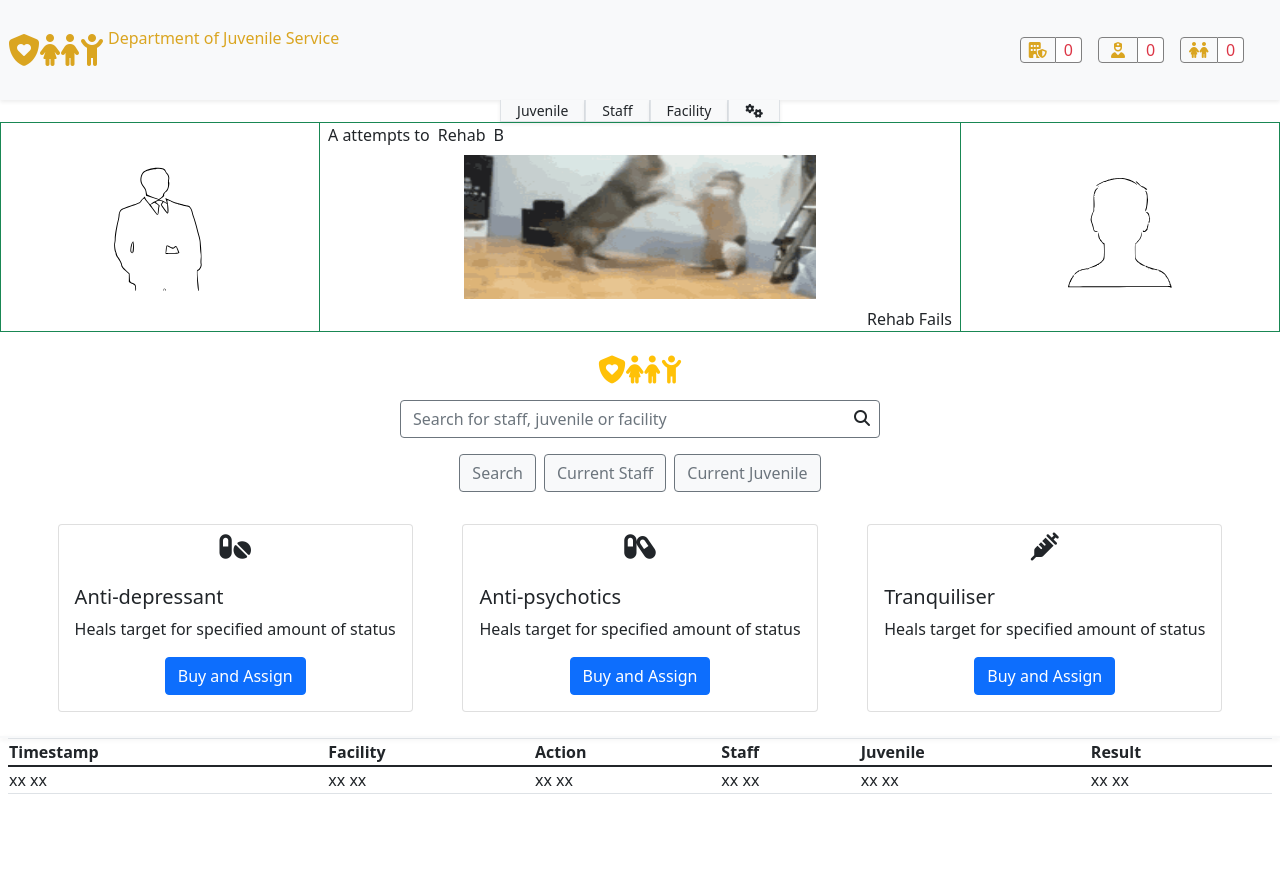
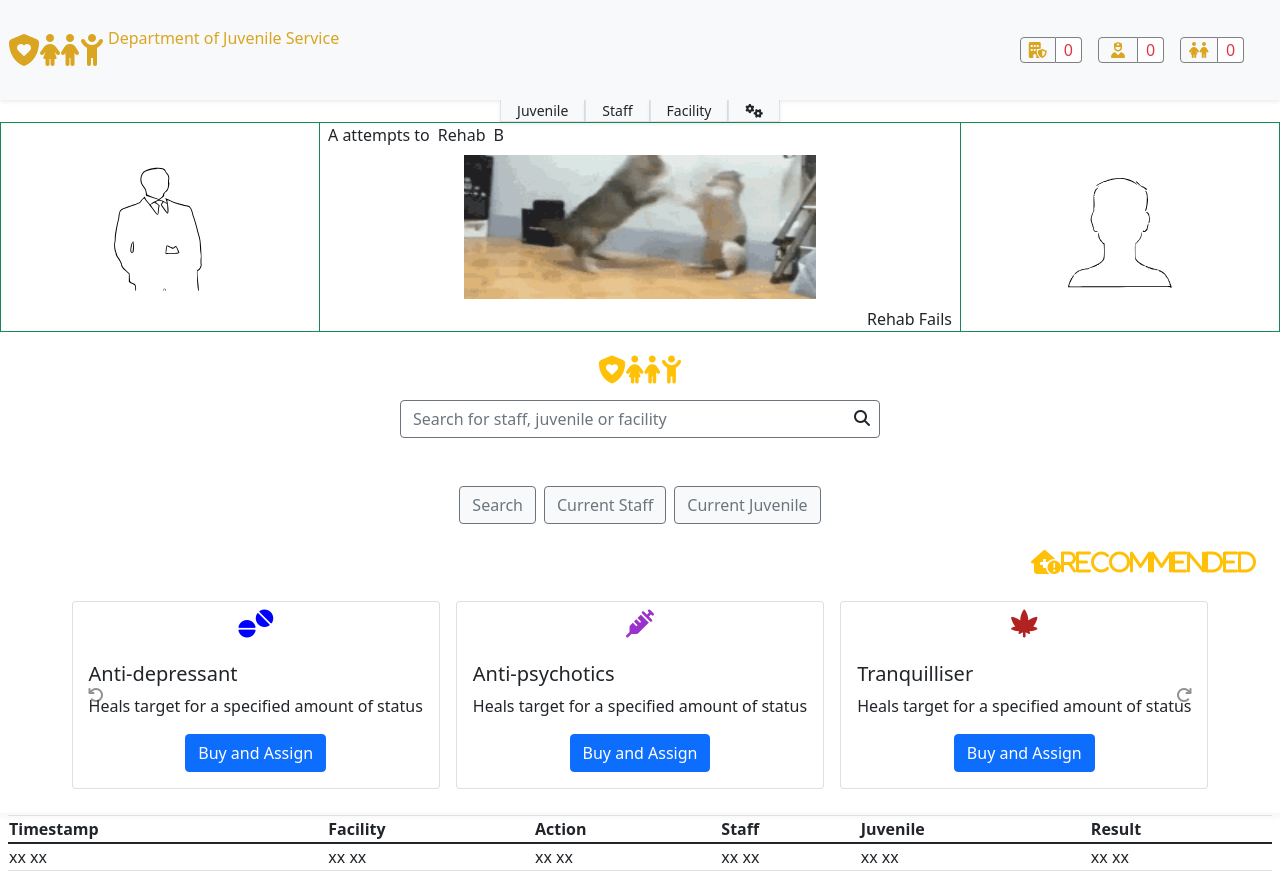
Before and after one commit to jchen127/ClientServerSimulator, an Angular app in the folder defectiveClient/: page / in a window 1280 px wide. Before the commit the page ends 810 px from the top, so only its background shows below. Built offline with nearby package versions, Linux system fonts and the light colour scheme.

Commit message:
Recommended Page and Footer adjustment

```diff
--- a/defectiveClient/package.json
+++ b/defectiveClient/package.json
@@ -22,6 +22,7 @@
     "@ng-bootstrap/ng-bootstrap": "^12.0.1",
     "@popperjs/core": "^2.11.4",
     "bootstrap": "^5.1.3",
+    "bootstrap-icons": "^1.8.1",
     "font-awesome": "^4.7.0",
     "rxjs": "~6.6.0",
     "tslib": "^2.0.0",
--- a/defectiveClient/src/app/app.component.html
+++ b/defectiveClient/src/app/app.component.html
@@ -5,8 +5,25 @@
 
 <app-navigation-space></app-navigation-space>
 
+
+
 <app-search></app-search>
 
 <app-popular></app-popular>
 
-<app-footer></app-footer>
+<!-- Parent Element Contains Footer, where all actions from interactions are recorded. -->
+<div class="container-fluid bg-secondary shadow-sm border-light border px-1">
+
+</div>
+<div class="px-2">
+
+  <table class="table table-bordered table-striped">
+    <tr>
+      <th>Timestamp</th> <th>Facility</th> <th>Action</th> <th>Staff</th> <th>Juvenile</th> <th>Result</th>
+    </tr>
+    <tr>
+      <td>xx xx</td> <td>xx xx</td> <td>xx xx</td> <td>xx xx</td> <td>xx xx</td> <td>xx xx</td>
+    </tr>
+  </table>
+
+</div>
--- a/defectiveClient/src/app/headline/headline.component.html
+++ b/defectiveClient/src/app/headline/headline.component.html
@@ -1,12 +1,12 @@
 
 <div class="container-fluid shadow-sm bg-light d-flex flex-column flex-md-row justify-content-md-between justify-content-center align-items-center px-1 user-select-none" >
 
-  <div class="d-flex justify-content-center" style="min-width:18em;">
-    <div class="px-1 logo">
+  <div class="d-flex justify-content-center" (click)="LogoTextAway()" style="min-width:18em;">
+    <div class="px-1 logo" >
       <i class="fa-solid fa-shield-heart"></i><i class="fa-solid fa-children"></i><i class="fa-solid fa-child-reaching"></i>
     </div>
 
-    <div class="headline_text">{{logoText}}</div>
+    <div class="headline_text" [hidden]="hoverHidden" >{{logoText}}</div>
   </div>
 
 
--- a/defectiveClient/src/app/popular/popular.component.html
+++ b/defectiveClient/src/app/popular/popular.component.html
@@ -1,77 +1,52 @@
+
+<article class="text-warning text-md-end pe-md-4 my-2 my-md-0 text-center h4">
+    <i class="fa-solid fa-house-medical-circle-exclamation user-select-none">Recommended</i>
+</article>
 
 
-<section class="my-3 px-3 d-flex flex-column flex-md-row justify-content-evenly">
 
-  <div class="card my-2 mx-md-2" style="min-width: 18rem;">
+  <div id="carouselExampleControls" class="carousel slide" data-bs-ride="carousel">
+    <div class="carousel-inner">
+      <div class="carousel-item" data-bs-interval="30000" *ngFor="let jaggedMedicine of jaggedMedicines; let i = index" [ngClass]="{'active': i === 0}" >
+
+        <section class="my-3 px-3 d-flex flex-column flex-md-row justify-content-center">
+
+          <div class="card my-2 mx-md-2" style="min-width: 18rem;" *ngFor="let medicine of jaggedMedicine;">
             <div class="d-flex justify-content-center h3 mt-2">
-      <i class="fa-solid fa-pills"></i>
+              <i [ngClass]="medicine.image_asset" [ngStyle]="{'color': medicine.image_color}"></i>
             </div>
 
             <div class="card-body">
-      <h5 class="card-title">Anti-depressant</h5>
-      <p class="card-text text-center">Heals target for specified amount of status</p>
+              <h5 class="card-title">{{medicine.name}}</h5>
+              <p class="card-text text-center">{{medicine.description}}</p>
               <div class="d-flex justify-content-center">
                 <a href="#" class="btn btn-primary">Buy and Assign</a>
               </div>
 
             </div>
-  </div>
-
-  <div class="card my-2 mx-md-2" style="min-width: 18rem;">
-    <div class="d-flex justify-content-center h3 mt-2">
-      <i class="fa-solid fa-capsules"></i>
-    </div>
-
-    <div class="card-body">
-      <h5 class="card-title">Anti-psychotics</h5>
-      <p class="card-text text-center">Heals target for specified amount of status</p>
-      <div class="d-flex justify-content-center">
-        <a href="#" class="btn btn-primary">Buy and Assign</a>
-      </div>
 
           </div>
-  </div>
-
-  <div class="card my-2 mx-md-2" style="min-width: 18rem;">
-    <div class="d-flex justify-content-center h3 mt-2">
-      <i class="fa-solid fa-syringe"></i>
-    </div>
-
-    <div class="card-body">
-      <h5 class="card-title">Tranquiliser</h5>
-      <p class="card-text text-center">Heals target for specified amount of status</p>
-      <div class="d-flex justify-content-center">
-        <a href="#" class="btn btn-primary">Buy and Assign</a>
-      </div>
-
-    </div>
-  </div>
-
 
 
 
         </section>
 
+      </div>
+
+
+    </div>
+
+    <button class="carousel-control-prev text-dark" type="button" data-bs-target="#carouselExampleControls" data-bs-slide="prev">
+      <i class="fa-solid fa-arrow-rotate-left"></i>
       <!--
-  <div id="carouselExampleControls" class="carousel slide" data-bs-ride="carousel">
-    <div class="carousel-inner">
-      <div class="carousel-item active">
-        <img src="..." class="d-block w-100" alt="...">
-      </div>
-      <div class="carousel-item">
-        <img src="..." class="d-block w-100" alt="...">
-      </div>
-      <div class="carousel-item">
-        <img src="..." class="d-block w-100" alt="...">
-      </div>
-    </div>
-    <button class="carousel-control-prev" type="button" data-bs-target="#carouselExampleControls" data-bs-slide="prev">
       <span class="carousel-control-prev-icon" aria-hidden="true"></span>
-      <span class="visually-hidden">Previous</span>
+      <span class="visually-hidden">Previous</span> -->
     </button>
-    <button class="carousel-control-next" type="button" data-bs-target="#carouselExampleControls" data-bs-slide="next">
+    <button class="carousel-control-next text-dark" type="button" data-bs-target="#carouselExampleControls" data-bs-slide="next">
+      <i class="fa-solid fa-arrow-rotate-right"></i>
+
+      <!--
       <span class="carousel-control-next-icon" aria-hidden="true"></span>
-      <span class="visually-hidden">Next</span>
+      <span class="visually-hidden">Next</span> -->
     </button>
   </div>
--->
--- a/defectiveClient/src/app/popular/popular.component.ts
+++ b/defectiveClient/src/app/popular/popular.component.ts
@@ -1,4 +1,5 @@
-import { Component, OnInit } from '@angular/core';
+import {Component, OnInit} from '@angular/core';
+import {Medicine} from '../Shared/Medicine.Model';
 
 @Component({
   selector: 'app-popular',
@@ -7,9 +8,111 @@ import { Component, OnInit } from '@angular/core';
 })
 export class PopularComponent implements OnInit {
 
-  constructor() { }
+  //we need to retrieve this list from server. if no item exist, then 3 sample medicines will be created.
+  medicines: Medicine[] = [];
+
+  jaggedMedicines: Medicine[][] = [];
+
+  //this is used for making popular
+  m_icon: string[];
+
+  m_color: string[];
+
+  constructor() {
+
+    //create medicine icons for random draw via ngclass
+    this.m_icon = [
+
+      "fa-solid fa-capsules",
+      "fa-solid fa-pills",
+      "fa-solid fa-syringe",
+      "fa-solid fa-tablets",
+      "fa-solid fa-cannabis",
+      "fa-solid fa-joint"
+    ];
+
+    //create colors for random draw via ngstyle
+    this.m_color = [
+
+      "Blue",
+      "Black",
+      "Crimson",
+      "DarkMagenta",
+      "DarkOrchid",
+      "DarkSeaGreen",
+      "DarkSlateGray",
+      "DeepSkyBlue",
+      "FireBrick",
+      "YellowGreen",
+      "Tomato"
+
+    ];
+
+
+    //TODO retrieve list of medicines from server and populate the medicine array
+
+    //this will create sample medicines
+    if(this.medicines.length === 0){
+
+      this.medicines = [
+        new Medicine('Anti-depressant', 'Heals target for a specified amount of status', this.SpitMedIcon(), this.SpitMedColor(), 'criminality1', 'kindness1'),
+        new Medicine('Anti-psychotics', 'Heals target for a specified amount of status', this.SpitMedIcon(), this.SpitMedColor(), 'criminality1', 'kindness1'),
+        new Medicine('Tranquilliser', 'Heals target for a specified amount of status', this.SpitMedIcon(), this.SpitMedColor(), 'criminality1', 'kindness1'),
+        new Medicine('Sleeping Pill', 'Heals target for a specified amount of status', this.SpitMedIcon(), this.SpitMedColor(), 'criminality1', 'kindness1'),
+        new Medicine('Mood Stabilizer', 'Heals target for a specified amount of status', this.SpitMedIcon(), this.SpitMedColor(), 'criminality1', 'kindness1'),
+      ];
+
+    }
+
+    //process the medicine array
+    this.jaggedMedicines = this.ConvertArrayToJaggedArray(3, this.medicines);
+
+  }
+
+  private ConvertArrayToJaggedArray(maxElementPerBucket: number, arr: Medicine[]){
+
+    let jaggedArray = [];
+
+
+    for(let i=0; i<arr.length;){
+
+    if(i+3 < arr.length){
+      jaggedArray.push(arr.slice(i,3));
+      i=i+3;
+    }else{
+      jaggedArray.push(arr.slice(i));
+      break;
+    }
+    }
+    return jaggedArray;
+
+  }
+
+  private getRandomInt(min: number, max: number) {
+    min = Math.ceil(min);
+    max = Math.floor(max);
+    return Math.floor(Math.random() * (max - min) + min); //The maximum is exclusive and the minimum is inclusive
+  }
+
+  SpitMedColor(): string{
+
+    let return_value = this.m_color[this.getRandomInt(0, this.m_color.length-1)];
+
+    return return_value;
+  }
+
+  SpitMedIcon(): string{
+
+    let return_value = this.m_icon[this.getRandomInt(0, this.m_icon.length-1)];
+
+
+    return return_value;
+
+  }
 
   ngOnInit(): void {
+
+
   }
 
 }
--- a/defectiveClient/src/app/search/search.component.html
+++ b/defectiveClient/src/app/search/search.component.html
@@ -11,7 +11,8 @@
 
     <div style="min-width: 30em; max-width: 30em; position:relative">
 
-      <input class="rounded-start border border-secondary form-control" placeholder="Search for staff, juvenile or facility"  />
+      <input class="rounded-start border border-secondary form-control" placeholder="Search for staff, juvenile or facility" [(ngModel)]="acceptedSearchTerm"
+      />
 
       <div class="d-flex align-items-center" style="position:absolute; top:10px; right:10px;">
         <i class="fa-solid fa-magnifying-glass"></i>
@@ -19,8 +20,20 @@
 
     </div>
 
+  </div>
 
+  <!-- Two Way Binding of search term -->
+  <div style="min-height: 2em;" [ngClass]="{'text-center text-success': true}" *ngIf="searchTermFilterFunction(); else redAcceptance">
+
+    {{acceptedSearchTerm}}
   </div>
+
+  <ng-template #redAcceptance>
+    <div style="min-height: 2em;" [ngClass]="{'text-center text-danger': true}">
+
+      {{acceptedSearchTerm}}
+    </div>
+  </ng-template>
 
   <div class="d-flex justify-content-center mt-3" style="min-width: 30em;">
 
--- a/defectiveClient/src/app/search/search.component.ts
+++ b/defectiveClient/src/app/search/search.component.ts
@@ -7,7 +7,27 @@ import { Component, OnInit } from '@angular/core';
 })
 export class SearchComponent implements OnInit {
 
-  constructor() { }
+  acceptedSearchTerm: string = '';
+  searchTermFiltered: boolean = true;
+
+  constructor() {
+
+
+
+  }
+
+  searchTermFilterFunction(): boolean{
+
+
+    if(this.acceptedSearchTerm.length%2 == 0){
+      this.searchTermFiltered = true;
+    }else{
+      this.searchTermFiltered = false;
+    }
+
+    return this.searchTermFiltered;
+
+  }
 
   ngOnInit(): void {
   }
```
Also changed, not shown: defectiveClient/src/app/Shared/Medicine.Model.ts (added, +37 -0 lines), defectiveClient/src/app/app.module.ts (+7 -5 lines), defectiveClient/src/app/headline/headline.component.ts (+8 -1 lines), defectiveClient/src/app/headline/readme.MD, defectiveClient/src/app/search/readme.MD (added), 1 other file (tests, documents, lock files or other folders). Lines whose indentation alone changed are shown as unchanged.
